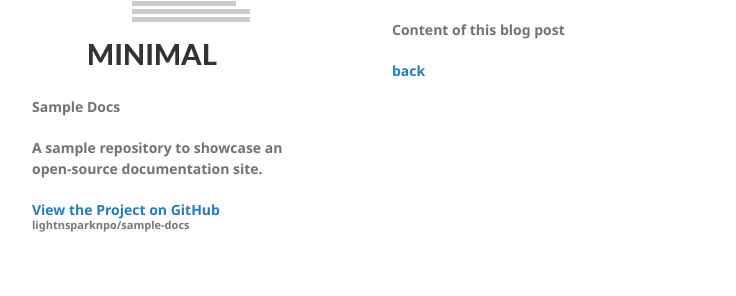
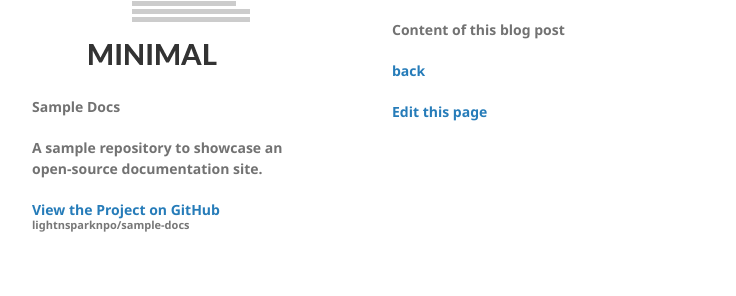
Before and after one commit to lightnsparknpo/sample-docs, a Jekyll site: the page built from another-page.md, in a window 1280 px wide. Shown: the part 147-443 px from the top of the page, without its empty margins (178-914 px from the left). Built offline with Jekyll 4.4.1, drawn with Linux system fonts in a browser that asks for light colours.

Commit message:
Update post.html

```diff
--- a/_layouts/post.html
+++ b/_layouts/post.html
@@ -7,6 +7,8 @@ layout: default
 
 {{content}}
 
+<p><a href="{{site.github.repository_url}}/blob/gh-pages/{{page.path}}">Edit this page</a></p>
+
 {% if page.tags %}
   <small>tags: <em>{{ page.tags | join: "</em> - <em>" }}</em></small>
 {% endif %}
```
